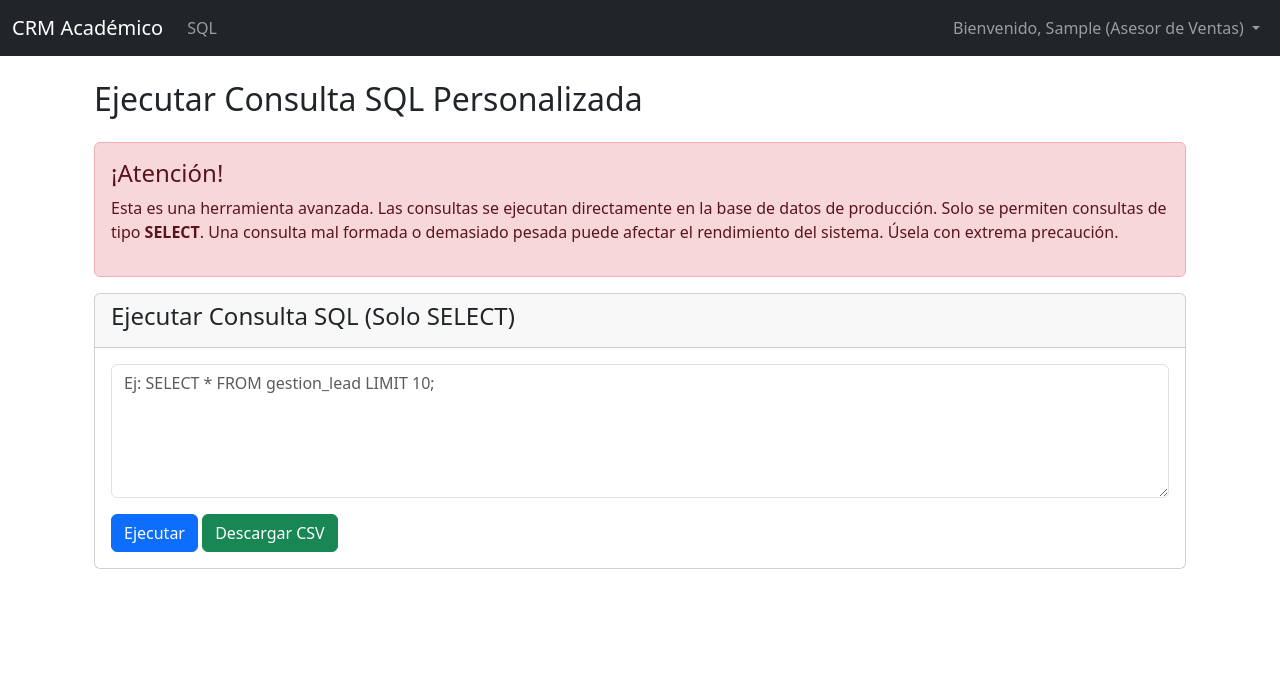
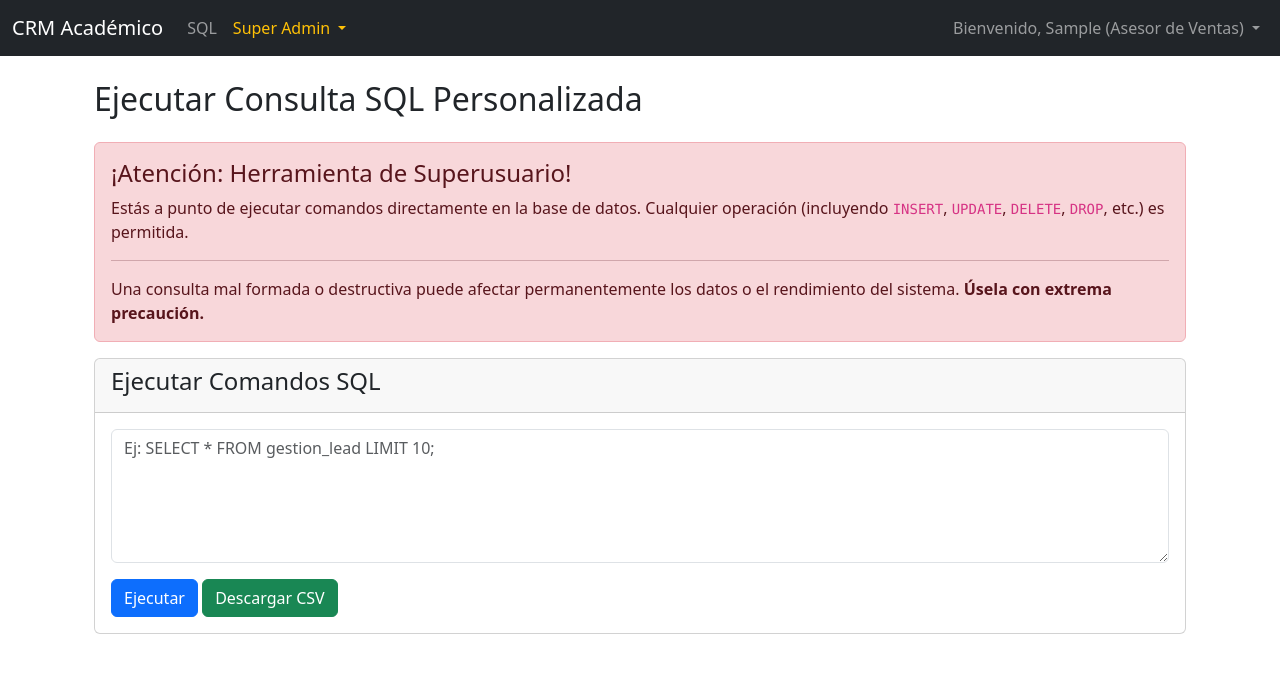
Before and after one commit to JOSEDOWSKI/crm_idema, a Django app: page /gestion/sql/ in a window 1280 px wide. Shown: the top 673 px of the page. Run offline with Django 5.2, Linux system fonts and the light colour scheme; the visitor is signed in with stand-in values (Sample User, id 1).

Commit message:
presentacion BD

```diff
--- a/crm/settings.py
+++ b/crm/settings.py
@@ -138,3 +138,6 @@ MEDIA_ROOT = BASE_DIR / 'media'
 # https://docs.djangoproject.com/en/5.0/ref/settings/#default-auto-field
 
 DEFAULT_AUTO_FIELD = 'django.db.models.BigAutoField'
+
+# URL para el login
+LOGIN_URL = '/gestion/login/'
--- a/crm/urls.py
+++ b/crm/urls.py
@@ -21,6 +21,8 @@ from django.conf import settings
 from django.conf.urls.static import static
 
 urlpatterns = [
+    # Redirección desde la URL raíz hacia la aplicación gestion
+    path("", RedirectView.as_view(url="/gestion/", permanent=False), name="home"),
     path("admin/", admin.site.urls),
     path("gestion/", include("gestion.urls", namespace="gestion")),
 ]
--- a/gestion/templates/gestion/base.html
+++ b/gestion/templates/gestion/base.html
@@ -42,6 +42,24 @@
                         </li>
                         {% endif %}
 
+                        {# Menú Super Admin: Visible solo para Superuser #}
+                        {% if request.user.is_superuser %}
+                        <li class="nav-item dropdown">
+                            <a class="nav-link dropdown-toggle text-warning" href="#" id="superAdminDropdown" role="button" data-bs-toggle="dropdown" aria-expanded="false">
+                                Super Admin
+                            </a>
+                            <ul class="dropdown-menu" aria-labelledby="superAdminDropdown">
+                                <li><a class="dropdown-item" href="{% url 'gestion:listar_leads' %}">Listar Leads</a></li>
+                                <li><a class="dropdown-item" href="{% url 'gestion:crear_lead' %}">Crear Lead</a></li>
+                                <li><hr class="dropdown-divider"></li>
+                                <li><a class="dropdown-item" href="{% url 'gestion:listar_matriculas' %}">Listar Matrículas</a></li>
+                                <li><hr class="dropdown-divider"></li>
+                                <li><a class="dropdown-item" href="{% url 'gestion:consulta_sql' %}">Consulta SQL</a></li>
+                                <li><a class="dropdown-item" href="{% url 'gestion:poblar_bd' %}">Poblar BD de Ejemplo</a></li>
+                            </ul>
+                        </li>
+                        {% endif %}
+
                     {% endif %}
                 </ul>
                 <ul class="navbar-nav">
@@ -51,6 +69,8 @@
                                 Bienvenido, {{ request.user.first_name }} ({{ request.user.usuario.get_rol_display }})
                             </a>
                             <ul class="dropdown-menu dropdown-menu-end" aria-labelledby="navbarDropdown">
+                                <li><a class="dropdown-item" href="{% url 'admin:index' %}">Admin Django</a></li>
+                                <li><hr class="dropdown-divider"></li>
                                 <li><a class="dropdown-item" href="{% url 'gestion:logout' %}">Cerrar Sesión</a></li>
                             </ul>
                         </li>
--- a/gestion/templates/gestion/consulta_sql.html
+++ b/gestion/templates/gestion/consulta_sql.html
@@ -7,17 +7,18 @@
     <h2 class="mb-4">Ejecutar Consulta SQL Personalizada</h2>
 
     <div class="alert alert-danger" role="alert">
-        <h4 class="alert-heading">¡Atención!</h4>
+        <h4 class="alert-heading">¡Atención: Herramienta de Superusuario!</h4>
         <p>
-            Esta es una herramienta avanzada. Las consultas se ejecutan directamente en la base de datos de producción.
-            Solo se permiten consultas de tipo <strong>SELECT</strong>.
-            Una consulta mal formada o demasiado pesada puede afectar el rendimiento del sistema. Úsela con extrema precaución.
+            Estás a punto de ejecutar comandos directamente en la base de datos. Cualquier operación (incluyendo
+            <code>INSERT</code>, <code>UPDATE</code>, <code>DELETE</code>, <code>DROP</code>, etc.) es permitida.
         </p>
+        <hr>
+        <p class="mb-0">Una consulta mal formada o destructiva puede afectar permanentemente los datos o el rendimiento del sistema. <strong>Úsela con extrema precaución.</strong></p>
     </div>
 
     <div class="card">
         <div class="card-header">
-            <h4>Ejecutar Consulta SQL (Solo SELECT)</h4>
+            <h4>Ejecutar Comandos SQL</h4>
         </div>
         <div class="card-body">
             <form method="post">
@@ -34,6 +35,12 @@
     {% if error %}
         <div class="alert alert-danger mt-4">
             {{ error }}
+        </div>
+    {% endif %}
+
+    {% if message %}
+        <div class="alert alert-success mt-4">
+            {{ message }}
         </div>
     {% endif %}
 
@@ -66,7 +73,7 @@
             <p><small>{{ results|length }} fila(s) devuelta(s).</small></p>
         </div>
     </div>
-    {% elif results is not None and not error %}
+    {% elif results is not None and not error and not message %}
         <div class="alert alert-info mt-4">
             La consulta se ejecutó correctamente pero no devolvió resultados.
         </div>
--- a/gestion/views.py
+++ b/gestion/views.py
@@ -388,37 +388,43 @@ def consulta_sql(request):
     results = None
     columns = None
     error = None
+    message = None
 
-    if request.method == 'POST':
-        # Medida de seguridad básica: solo permitir consultas SELECT.
-        if query.strip().upper().startswith('SELECT'):
-            try:
-                with connection.cursor() as cursor:
-                    cursor.execute(query)
+    if request.method == 'POST' and query:
+        try:
+            with connection.cursor() as cursor:
+                cursor.execute(query)
+
+                # Si es una consulta que devuelve filas (ej. SELECT)
+                if cursor.description:
                     columns = [col[0] for col in cursor.description]
                     results = cursor.fetchall()
 
-                # --- Lógica de descarga ---
-                if 'download' in request.POST:
-                    response = HttpResponse(content_type='text/csv')
-                    response['Content-Disposition'] = 'attachment; filename="query_results.csv"'
+                    # --- Lógica de descarga CSV ---
+                    if 'download' in request.POST:
+                        response = HttpResponse(content_type='text/csv')
+                        # Sanitize query for filename
+                        safe_filename = "".join([c for c in query[:20] if c.isalpha() or c.isdigit()]).rstrip() or "query"
+                        response['Content-Disposition'] = f'attachment; filename="{safe_filename}_results.csv"'
 
-                    writer = csv.writer(response)
-                    writer.writerow(columns) # Escribir cabeceras
-                    writer.writerows(results) # Escribir datos
+                        writer = csv.writer(response)
+                        writer.writerow(columns) # Escribir cabeceras
+                        writer.writerows(results) # Escribir datos
 
-                    return response
+                        return response
+                else:
+                    # Si es un comando como INSERT, UPDATE, DELETE, etc.
+                    message = f"Comando ejecutado con éxito. Filas afectadas: {cursor.rowcount}"
 
-            except Exception as e:
-                error = f"Error al ejecutar la consulta: {e}"
-        else:
-            error = "Error: Solo se permiten consultas SELECT."
+        except Exception as e:
+            error = f"Error al ejecutar la consulta: {e}"
 
     context = {
         'query': query,
         'results': results,
         'columns': columns,
         'error': error,
+        'message': message,
     }
     return render(request, 'gestion/consulta_sql.html', context)
 
```
